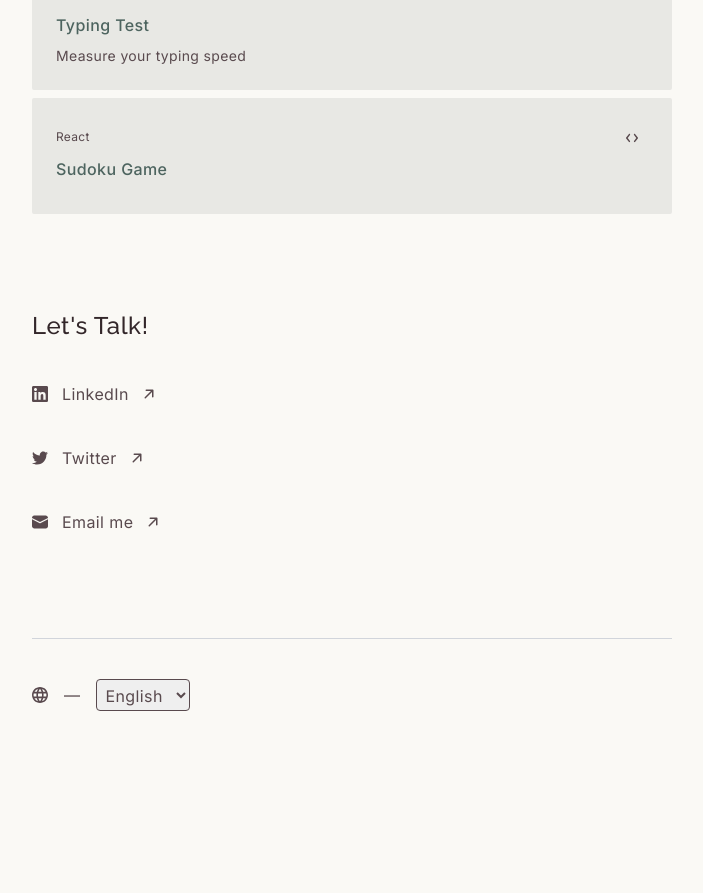
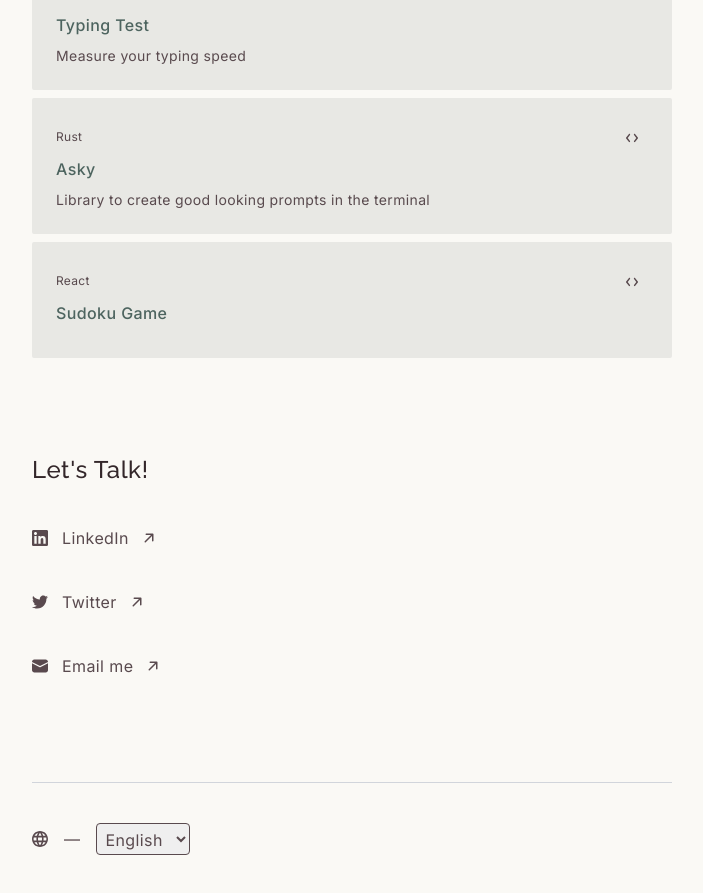
Before and after one commit to axelvc/portfolio, a Next.js app: page / in a window 1280 px wide. Shown: the part 1226-2119 px from the top of the page, without its empty margins (64-767 px from the left). Before the commit the page ends 2033 px from the top, so only its background shows below. Built offline with nearby package versions, Linux system fonts and the light colour scheme.

Commit message:
feat: add asky project

```diff
--- a/data/common.ts
+++ b/data/common.ts
@@ -22,6 +22,11 @@ export const projects: {
     code: 'https://github.com/axelvc/typing_test',
     link: 'https://typest.netlify.app/',
     technologies: ['react'],
+  },
+  asky: {
+    code: 'https://github.com/axelvc/asky',
+    link: 'https://crates.io/crates/asky',
+    technologies: ['rust'],
   },
   sudoku: {
     code: 'https://github.com/axelvc/sudoku',
--- a/data/en.ts
+++ b/data/en.ts
@@ -40,6 +40,11 @@ const locale = {
         ...projects.typingTest,
       },
       {
+        title: 'Asky',
+        description: 'Library to create good looking prompts in the terminal',
+        ...projects.asky,
+      },
+      {
         title: 'Sudoku Game',
         description: null,
         ...projects.sudoku,
--- a/data/es.ts
+++ b/data/es.ts
@@ -40,6 +40,11 @@ const locale: PageData = {
         ...projects.typingTest,
       },
       {
+        title: 'Asky',
+        description: 'Libreria para crear atractivos prompts en la terminal',
+        ...projects.asky,
+      },
+      {
         title: 'Sudoku Game',
         description: null,
         ...projects.sudoku,
```
